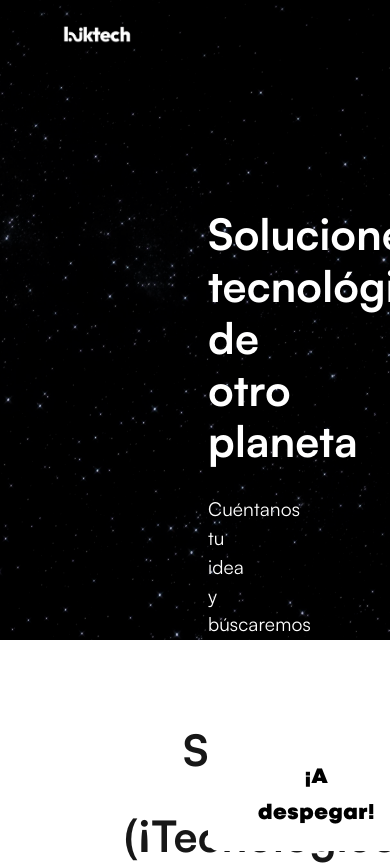
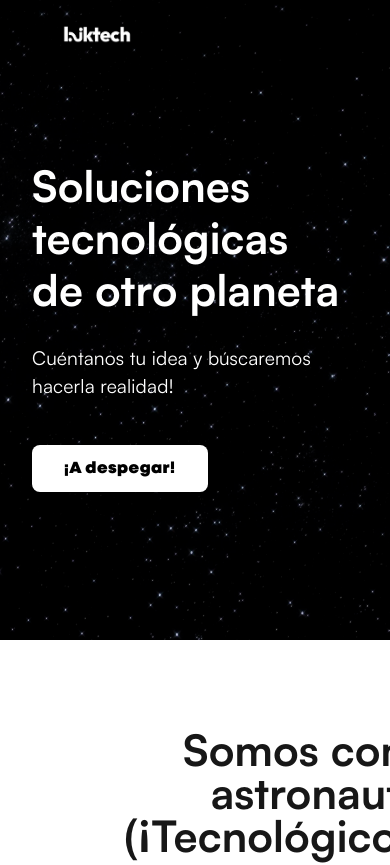
Before and after one commit to laiktech/laiktech-website, a Next.js app: page / in a window 390 px wide. Shown: the top 865 px of the page. Built offline with nearby package versions, Linux system fonts and the light colour scheme; some icons are missing; what @mui/material-nextjs would draw is missing.

Commit message:
fix: mobile

```diff
--- a/app/components/main-section.tsx
+++ b/app/components/main-section.tsx
@@ -14,12 +14,19 @@ export const MainSection = forwardRef<HTMLDivElement>(function Banner(_props, re
         fill
         className="object-cover"
       />
-      <Box className="main-section__content relative h-full font-satoshi p-[13em]" >
+      <Box className="main-section__content relative h-full font-satoshi"
+        sx={{
+          padding: {
+            xs: "10em 2em",
+            md: "13em"
+          }
+        }}
+      >
         <h2 className={ titleStyle } >Soluciones</h2>
         <h2 className={ titleStyle } >tecnológicas</h2>
         <h2 className={ titleStyle } >de otro planeta</h2>
         <p className="text-white text-[1.2rem] pt-7 pb-11">Cuéntanos tu idea y búscaremos hacerla realidad!</p>
-        <CustomButton background="white" textColor="black" text="¡A despegar!" size="large" />
+        <CustomButton background="white" textColor="black" text="¡A despegar!" size="medium" />
       </Box>
     </Box>
   )
--- a/app/components/nav-bar.tsx
+++ b/app/components/nav-bar.tsx
@@ -57,7 +57,7 @@ export const NavBar = ({ isMainBannerVisible }: BannerProps) => {
   );
 
   return (
-    <Box className="navigation" sx={{ display: "flex" }} >
+    <Box className="navigation" >
       <CssBaseline />
       <AppBar component="nav" sx={{
         background: isMainBannerVisible ? "#00000069": "black",
@@ -98,6 +98,7 @@ export const NavBar = ({ isMainBannerVisible }: BannerProps) => {
           </Box>
         </Toolbar>
       </AppBar>
+      {/* Drawer Mobile */}
       <nav>
         <Drawer
           variant="temporary"
--- a/app/shared/components/custom-button.tsx
+++ b/app/shared/components/custom-button.tsx
@@ -28,14 +28,14 @@ const CustomButtonStyled = styled(Button)(({ theme }) => ({
 
   // medium
   "&.MuiButton-sizeMedium": {
-    padding: "0.7em 2em",
+    padding: "0.6em 2em",
     fontSize: "1rem",
   },
 
   // large
   "&.MuiButton-sizeLarge": {
-    padding: "0.9em 2.4em",
-    fontSize: "1.3rem",
+    padding: "0.6em 2em",
+    fontSize: "1.2rem",
   },
 }));
 
```
